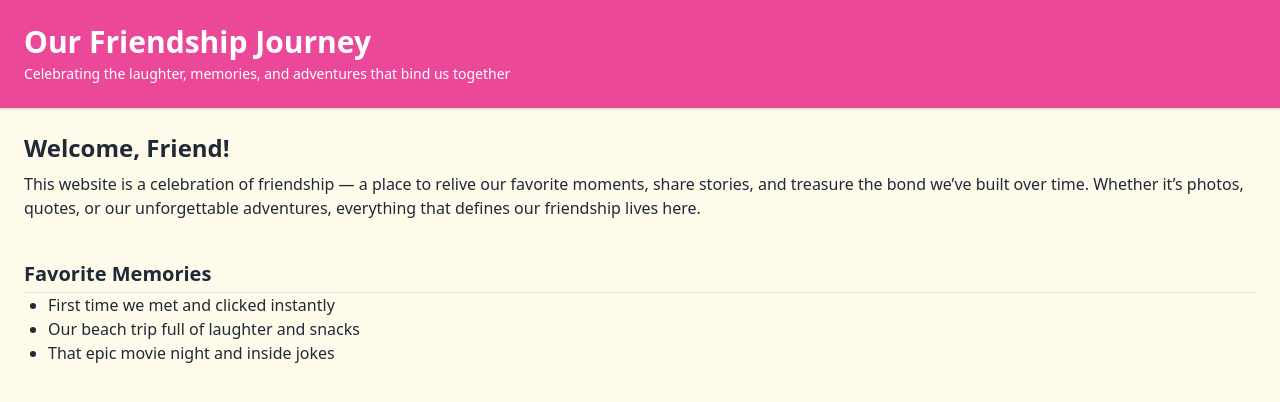
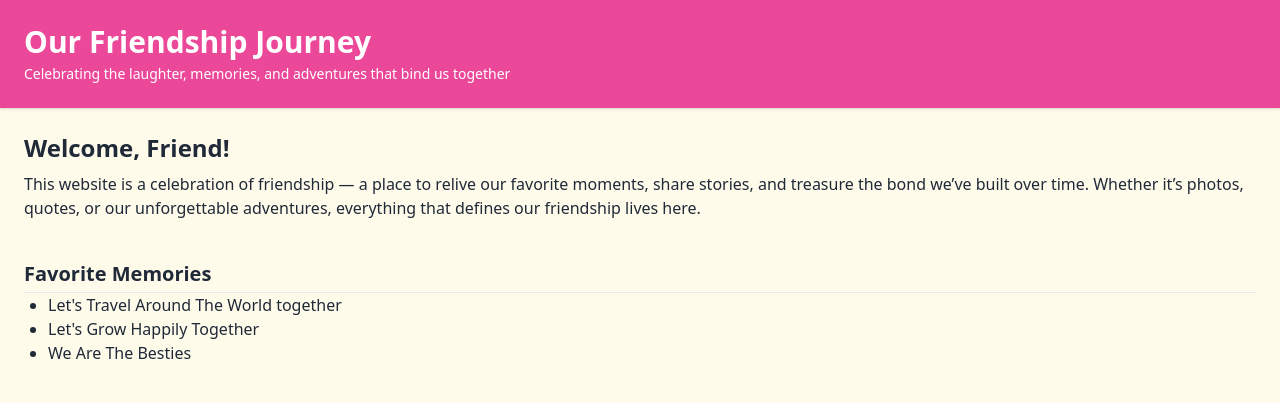
Before and after one commit to 9988sabrina/friendship_site, a plain HTML site: page index.html in a window 1280 px wide. Shown: the top 402 px of the page. Drawn offline with nearby package versions, Linux system fonts and the light colour scheme.

Commit message:
Update index.html

```diff
--- a/index.html
+++ b/index.html
@@ -21,9 +21,9 @@
         <section id="memories">
             <h2 class="text-xl font-semibold border-b pb-1">Favorite Memories</h2>
             <ul class="list-disc ml-6">
-                <li>First time we met and clicked instantly</li>
-                <li>Our beach trip full of laughter and snacks</li>
-                <li>That epic movie night and inside jokes</li>
+                <li>Let's Travel Around The World together</li>
+                <li>Let's Grow Happily Together</li>
+                <li>We Are The Besties</li>
             </ul>
         </section>
 
```
